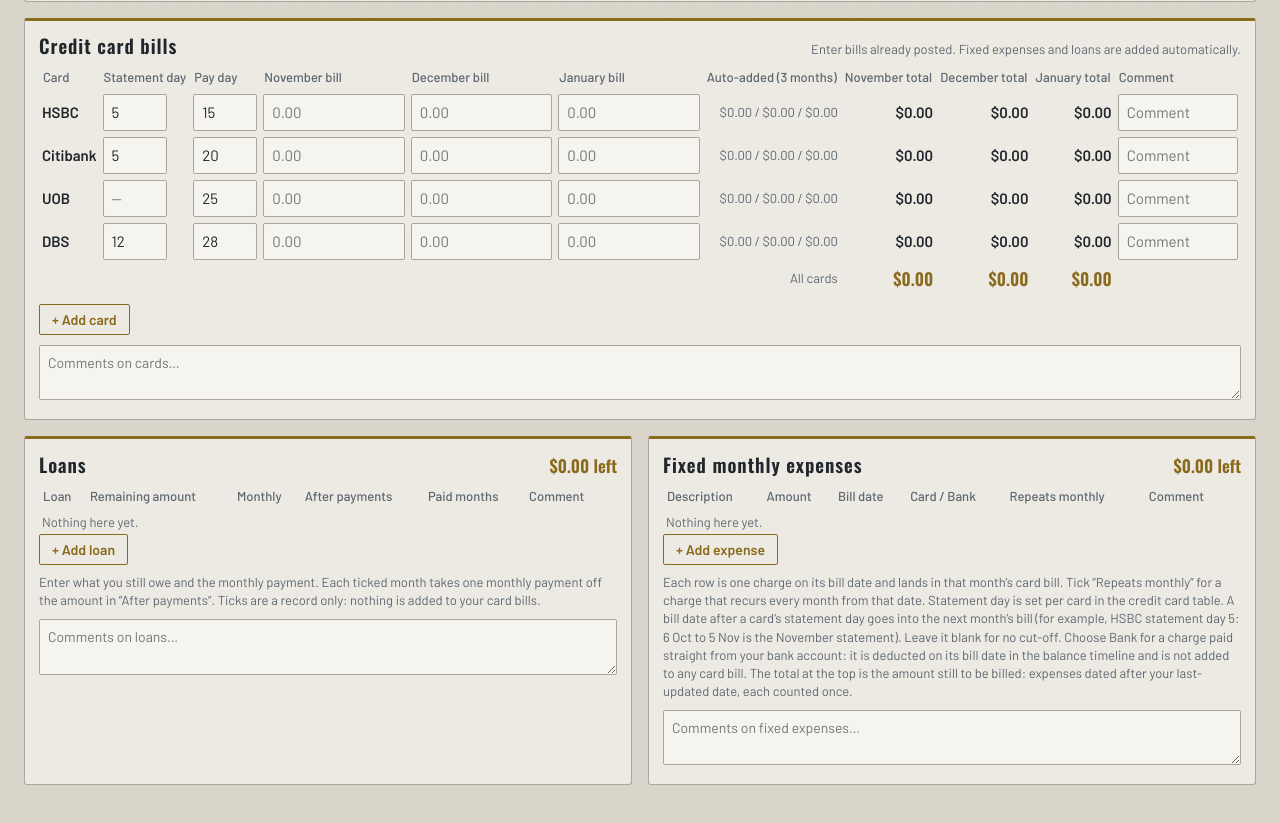
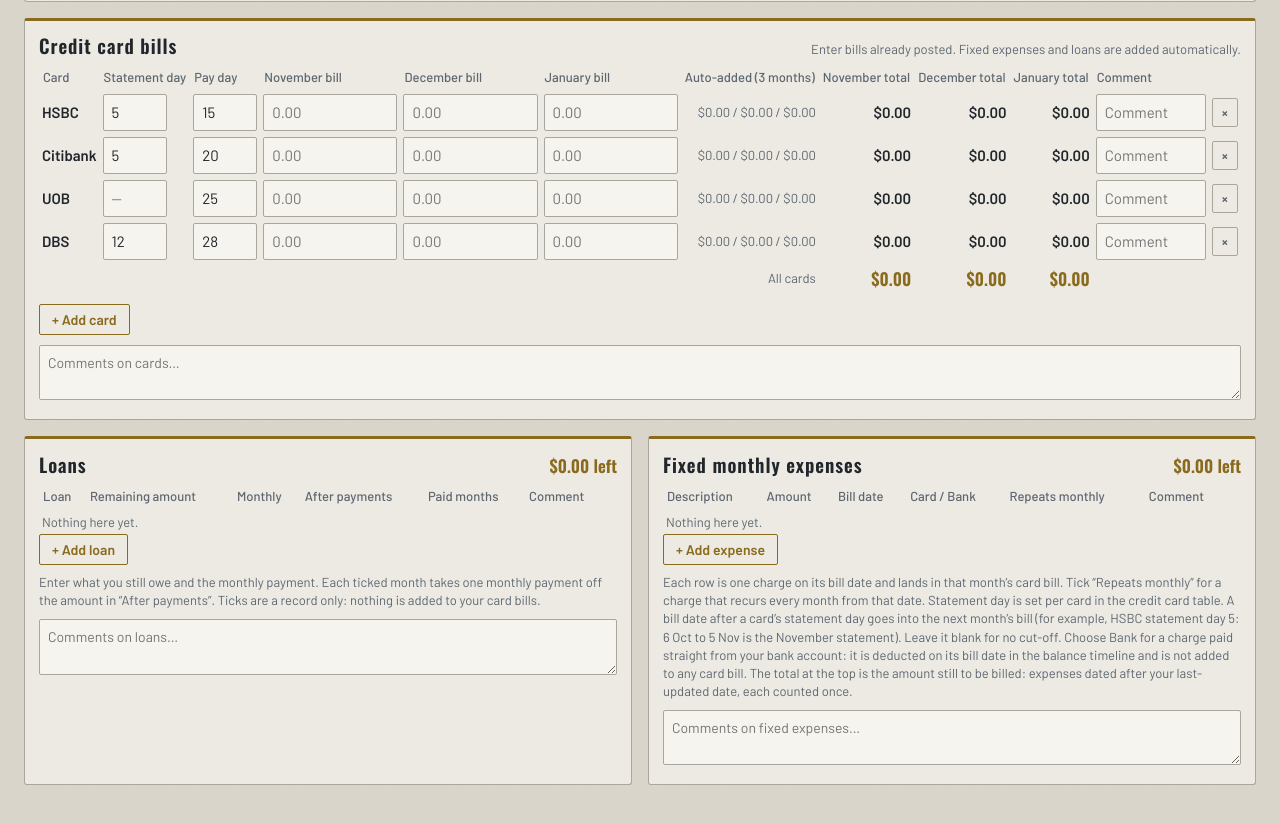
Before and after one commit to LiangChuan97/liangchuan97.github.io, a plain HTML site: page ledger/index.html in a window 1280 px wide. Shown: the part 839-1662 px from the top of the page. Drawn offline with nearby package versions, Linux system fonts and the light colour scheme.

Commit message:
Move the card delete button to the far right with a confirm step
Co-Authored-By: Claude Sonnet 5.5 <noreply@anthropic.com>
Claude-Session: https://claude.ai/code/session_01MLxfZNU9GnzB9XywT6XZwZ

```diff
--- a/ledger/index.html
+++ b/ledger/index.html
@@ -145,7 +145,7 @@ let S=null;try{S=JSON.parse(localStorage.getItem('ledger-v1'))}catch(e){}
 if(!S){S={updated:iso(new Date()),bank:'',useMe:true,useI:true,income:[],owedMe:[],iOwe:[],log:[],loans:[],fixed:[],notes:{},
  cards:Object.fromEntries(CARDS.map((c,i)=>[c,{day:[15,20,25,28][i],cur:'',next:'',c:''}]))}}
 S.fixed.forEach(f=>{if(!f.dt){const u=pd(S.updated);f.dt=iso(new Date(u.getFullYear(),u.getMonth(),Math.min(+f.day||1,new Date(u.getFullYear(),u.getMonth()+1,0).getDate())))}});
-Object.keys(S.cards).forEach(n=>{if(!CARDS.includes(n))CARDS.push(n)});
+CARDS.length=0;CARDS.push(...Object.keys(S.cards));
 CARDS.forEach(n=>{const c=S.cards[n];if(c&&c.stmt===undefined)c.stmt=CUT[n]||''});
 const save=()=>{try{localStorage.setItem('ledger-v1',JSON.stringify(S))}catch(e){}};
 if(!S.log)S.log=[];if(!S.logSubHide)S.logSubHide={};if(!S.logFilter)S.logFilter=[];if(!Array.isArray(S.tlMonths))S.tlMonths=S.tlMonth?[S.tlMonth]:[];if(!S.logc)S.logc={};
@@ -189,7 +189,7 @@ document.addEventListener('focusout',e=>{if(!pendSort.size)return;const t=e.targ
 function del(k,i){S[k].splice(i,1);save();draw(k);calc()}
 function ccAddOpen(o){document.getElementById('ccForm').hidden=!o;document.getElementById('ccAddBtn').hidden=o;document.getElementById('ccErr').textContent='';if(o){const i=document.getElementById('ccName');i.value='';i.focus()}}
 function ccAdd(){const i=document.getElementById('ccName'),n=i.value.trim().replace(/\s+/g,' '),er=document.getElementById('ccErr');if(!n){er.textContent='Enter a card name.';return}if(!/^[A-Za-z0-9 \-]{1,20}$/.test(n)){er.textContent='Use letters, numbers, spaces or hyphens (max 20).';return}if(n.toLowerCase()==='bank'||CARDS.some(x=>x.toLowerCase()===n.toLowerCase())){er.textContent='That name is already used.';return}S.cards[n]={day:'',stmt:'',cur:'',next:'',next2:'',c:''};CARDS.push(n);save();ccAddOpen(false);draw('fixed');calc()}
-function ccDel(n){const er=document.getElementById('ccErr'),c=S.cards[n];if(S.fixed.some(f=>f.card===n)){er.textContent=n+' is used by a fixed expense. Change those rows first.';return}if(c&&[c.cur,c.next,c.next2,c.c].some(v=>String(v||'').trim())){er.textContent='Clear '+n+'\u2019s bills and comment first.';return}delete S.cards[n];CARDS.splice(CARDS.indexOf(n),1);er.textContent='';save();draw('fixed');calc()}
+function ccDel(n,btn){const er=document.getElementById('ccErr');if(S.fixed.some(f=>f.card===n)){er.textContent=n+' is used by a fixed expense. Change those rows first.';return}if(btn&&btn.textContent!=='Sure?'){er.textContent='';btn.textContent='Sure?';btn.style.width='auto';btn.title='Click again to delete this card and its bills';setTimeout(()=>{if(btn.isConnected){btn.textContent='×';btn.style.width='';btn.title=''}},3000);return}delete S.cards[n];const k=CARDS.indexOf(n);if(k>=0)CARDS.splice(k,1);er.textContent='';save();draw('fixed');calc()}
 function upCard(n,f,v){S.cards[n][f]=v;save();calc()}
 function cdate(day,off){const u=pd(S.updated),y=u.getFullYear(),m=u.getMonth()+off,dim=new Date(y,m+1,0).getDate();return new Date(y,m,Math.min(+day||1,dim))}
 const fday=f=>f.dt?pd(f.dt).getDate():0;
@@ -289,14 +289,14 @@ function calc(){mathNotes();logViews();
  let rows='';
  const ev=[];const u=pd(S.updated);
  CARDS.forEach(n=>{const c=S.cards[n],t=cardTotals(n);
-  rows+=`<tr><td><b>${esc(n)}</b>${DEFC.includes(n)?'':` <button class="x" type="button" onclick="ccDel('${n}')" aria-label="Remove ${esc(n)} card">×</button>`}</td><td><input type="number" min="1" max="31" style="width:64px" placeholder="—" value="${esc(c.stmt)}" data-f="${n}.stmt" oninput="upCard('${n}','stmt',this.value)" aria-label="${n} statement day"></td><td><input type="number" style="width:64px" value="${esc(c.day)}" data-f="${n}.day" oninput="upCard('${n}','day',this.value)" aria-label="${n} payment day"></td>
+  rows+=`<tr><td><b>${esc(n)}</b></td><td><input type="number" min="1" max="31" style="width:64px" placeholder="—" value="${esc(c.stmt)}" data-f="${n}.stmt" oninput="upCard('${n}','stmt',this.value)" aria-label="${n} statement day"></td><td><input type="number" style="width:64px" value="${esc(c.day)}" data-f="${n}.day" oninput="upCard('${n}','day',this.value)" aria-label="${n} payment day"></td>
   <td>${bi(n,c,'cur','current')}</td><td>${bi(n,c,'next','next')}</td><td>${bi(n,c,'next2','third month')}</td>
   <td class="n mute">${t.ac.slice(0,3).map(money).join(' / ')}</td>${t.tot.slice(0,3).map(x=>`<td class="n"><b>${money(x)}</b></td>`).join('')}
-  <td><input placeholder="Comment" value="${esc(c.c)}" data-f="${n}.c" oninput="upCard('${n}','c',this.value)" aria-label="${n} comment"></td></tr>`;
+  <td><input placeholder="Comment" value="${esc(c.c)}" data-f="${n}.c" oninput="upCard('${n}','c',this.value)" aria-label="${n} comment"></td><td><button class="x" type="button" onclick="ccDel('${n}',this)" aria-label="Remove ${esc(n)} card">×</button></td></tr>`;
   t.tot.forEach((amt,o)=>{const d=cdate(c.day,o),late=d<u;if(amt)ev.push({d:late?u:d,l:`${n} bill (${new Date(u.getFullYear(),u.getMonth()+o,1).toLocaleDateString('en-GB',{month:'short',year:'numeric'})})`+(late?` – pay day ${fd(d)} already passed`:''),a:-amt,t:'out'})})});
  const tc=CARDS.reduce((x,n)=>{const t=cardTotals(n).tot;return x.map((v,i)=>v+t[i])},[0,0,0]);
  const ae=document.activeElement,fid=ae&&ae.dataset&&ae.dataset.f,ss=fid?ae.selectionStart:null,se=fid?ae.selectionEnd:null;
- document.getElementById('cards').innerHTML=`<table><thead><tr><th>Card</th><th>Statement day</th><th>Pay day</th><th>${mon(0)} bill</th><th>${mon(1)} bill</th><th>${mon(2)} bill</th><th class="n">Auto-added (3 months)</th><th class="n">${mon(0)} total</th><th class="n">${mon(1)} total</th><th class="n">${mon(2)} total</th><th>Comment</th></tr></thead><tbody>${rows}</tbody><tfoot><tr><td colspan="7" class="n mute">All cards</td>${tc.map(x=>`<td class="n tot">${money(x)}</td>`).join('')}<td></td></tr></tfoot></table>`;
+ document.getElementById('cards').innerHTML=`<table><thead><tr><th>Card</th><th>Statement day</th><th>Pay day</th><th>${mon(0)} bill</th><th>${mon(1)} bill</th><th>${mon(2)} bill</th><th class="n">Auto-added (3 months)</th><th class="n">${mon(0)} total</th><th class="n">${mon(1)} total</th><th class="n">${mon(2)} total</th><th>Comment</th><th></th></tr></thead><tbody>${rows}</tbody><tfoot><tr><td colspan="7" class="n mute">All cards</td>${tc.map(x=>`<td class="n tot">${money(x)}</td>`).join('')}<td></td><td></td></tr></tfoot></table>`;
  if(fid){const e=document.querySelector('[data-f="'+fid+'"]');if(e){e.focus();try{e.setSelectionRange(ss,se)}catch(_){}}}
 // timeline
  S.fixed.filter(f=>f.card==='Bank'&&f.dt&&+f.a).forEach(f=>{const d0=pd(f.dt),nm=(f.d||'Fixed expense')+' (bank)';if(!f.rep){if(d0>=u)ev.push({d:d0,l:nm,a:-(+f.a),t:'out'});return}const end=new Date(u.getFullYear(),u.getMonth()+horizon(),0);for(let k=0;k<60;k++){const y=d0.getFullYear(),m=d0.getMonth()+k,dim=new Date(y,m+1,0).getDate(),d=new Date(y,m,Math.min(d0.getDate(),dim));if(d>end)break;if(d>=u)ev.push({d,l:nm,a:-(+f.a),t:'out'})}});
```
